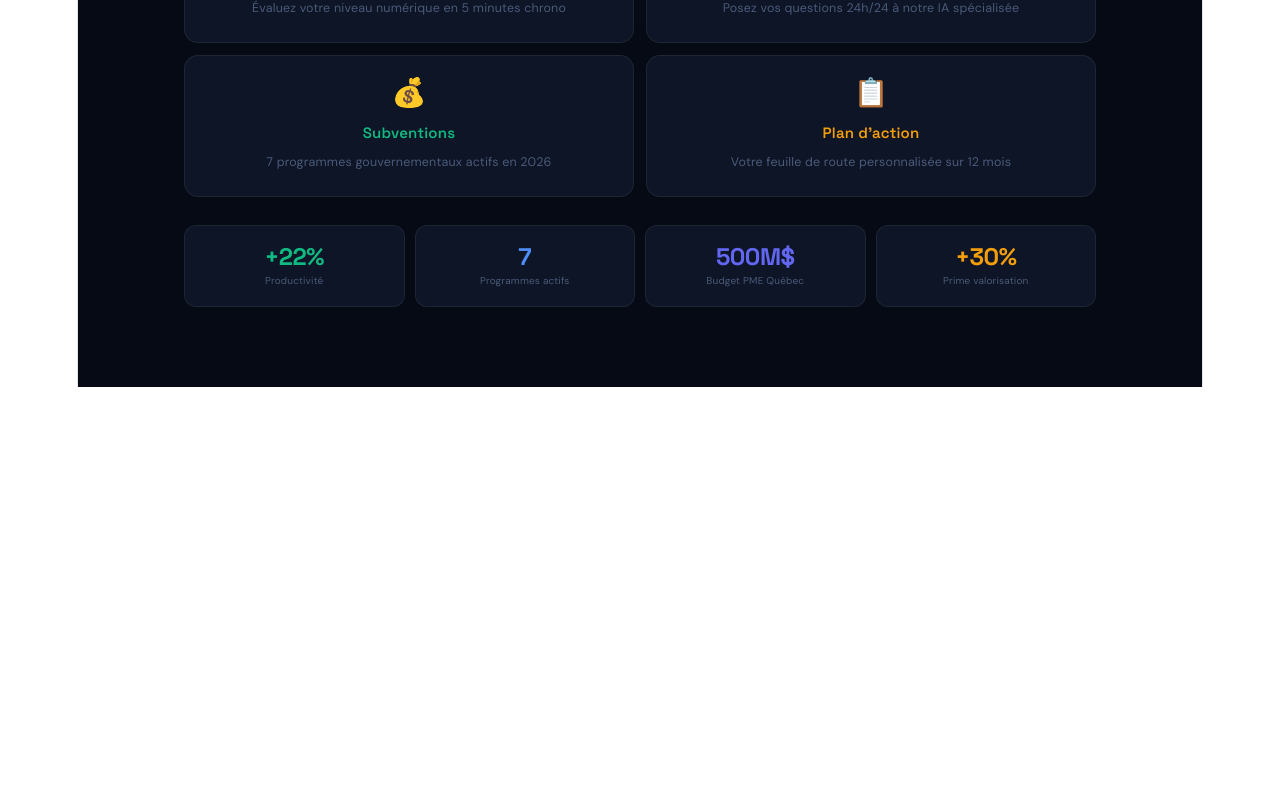
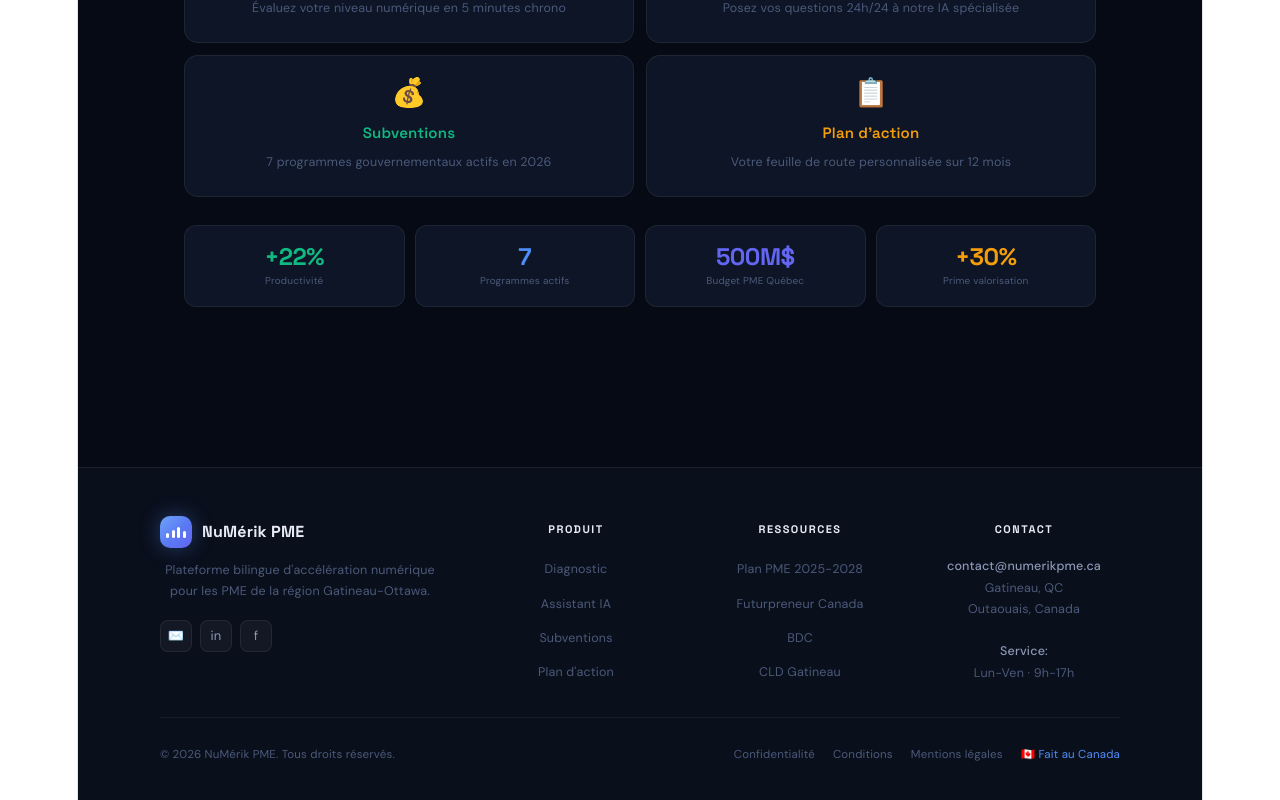
Before and after one commit to jojowill3-web/numerikpme, a React (Vite) app: page / in a window 1280 px wide. Shown: the part 691-1491 px from the top of the page. Before the commit the page ends 1078 px from the top, so only its background shows below. Built offline with nearby package versions, Linux system fonts and the light colour scheme.

Commit message:
feat: ajoute footer pwofesyonèl

```diff
--- a/src/App.jsx
+++ b/src/App.jsx
@@ -370,6 +370,33 @@ export default function App() {
           .stats-row{grid-template-columns:repeat(2,1fr)}
           .impact-grid{grid-template-columns:repeat(2,1fr)}
         }
+        /* ── FOOTER ── */
+        .footer{background:#0A0F1C;border-top:1px solid rgba(255,255,255,0.07);padding:48px 24px 32px;margin-top:80px}
+        .footer-inner{max-width:960px;margin:0 auto;display:grid;grid-template-columns:1.5fr 1fr 1fr 1fr;gap:32px}
+        .footer-brand{display:flex;flex-direction:column;gap:12px}
+        .footer-logo{display:flex;align-items:center;gap:10px}
+        .footer-tag{color:#4B5A7A;font-size:12.5px;line-height:1.65;max-width:280px}
+        .footer-social{display:flex;gap:8px;margin-top:6px}
+        .footer-icon{width:32px;height:32px;border-radius:8px;background:rgba(255,255,255,0.04);border:1px solid rgba(255,255,255,0.07);display:flex;align-items:center;justify-content:center;color:#8B97B4;text-decoration:none;transition:all 0.18s;font-size:13px}
+        .footer-icon:hover{border-color:#4F8EF7;color:#4F8EF7;background:rgba(79,142,247,0.06)}
+        .footer-col h4{font-family:'Space Grotesk',sans-serif;font-size:11px;font-weight:700;letter-spacing:1.5px;text-transform:uppercase;color:#E8EBF4;margin-bottom:14px}
+        .footer-col ul{list-style:none;display:flex;flex-direction:column;gap:8px}
+        .footer-col a,.footer-col li{font-size:12.5px;color:#4B5A7A;text-decoration:none;transition:color 0.18s;cursor:pointer}
+        .footer-col a:hover{color:#4F8EF7}
+        .footer-contact{font-size:12.5px;color:#4B5A7A;line-height:1.7}
+        .footer-contact strong{color:#8B97B4;font-weight:500}
+        .footer-bottom{max-width:960px;margin:32px auto 0;padding-top:24px;border-top:1px solid rgba(255,255,255,0.05);display:flex;justify-content:space-between;align-items:center;flex-wrap:wrap;gap:12px}
+        .footer-copy{font-size:11.5px;color:#4B5A7A}
+        .footer-legal{display:flex;gap:18px;font-size:11.5px}
+        .footer-legal a{color:#4B5A7A;text-decoration:none;transition:color 0.18s}
+        .footer-legal a:hover{color:#8B97B4}
+        @media(max-width:768px){
+          .footer{padding:36px 16px 100px}
+          .footer-inner{grid-template-columns:1fr;gap:28px}
+          .footer-bottom{flex-direction:column;text-align:center;gap:10px}
+          .footer-legal{flex-wrap:wrap;justify-content:center}
+        }
+
         @supports(padding:env(safe-area-inset-bottom)){
           .mob-nav{padding-bottom:calc(8px + env(safe-area-inset-bottom))}
         }
@@ -666,6 +693,75 @@ export default function App() {
           </div>
         )}
       </main>
+
+      {/* ── FOOTER ── */}
+      <footer className="footer">
+        <div className="footer-inner">
+          <div className="footer-brand">
+            <div className="footer-logo">
+              <div className="logo-mark" style={{ width: 32, height: 32 }}>
+                <div className="logo-bars">
+                  {[5, 8, 11, 7].map((h, i) => <div key={i} className="logo-bar" style={{ height: h, width: 3 }} />)}
+                </div>
+              </div>
+              <span style={{ fontFamily: "'Space Grotesk',sans-serif", fontWeight: 700, fontSize: 16, color: "#E8EBF4" }}>NuMérik PME</span>
+            </div>
+            <p className="footer-tag">
+              {lang === "fr"
+                ? "Plateforme bilingue d'accélération numérique pour les PME de la région Gatineau-Ottawa."
+                : "Bilingual digital acceleration platform for SMEs in the Gatineau-Ottawa region."}
+            </p>
+            <div className="footer-social">
+              <a href="mailto:contact@numerikpme.ca" className="footer-icon" title="Email">✉️</a>
+              <a href="https://linkedin.com" target="_blank" rel="noopener noreferrer" className="footer-icon" title="LinkedIn">in</a>
+              <a href="https://facebook.com" target="_blank" rel="noopener noreferrer" className="footer-icon" title="Facebook">f</a>
+            </div>
+          </div>
+
+          <div className="footer-col">
+            <h4>{lang === "fr" ? "Produit" : "Product"}</h4>
+            <ul>
+              <li><a onClick={() => setActiveTab("diagnostic")}>{t.nav.diagnostic}</a></li>
+              <li><a onClick={() => setActiveTab("assistant")}>{t.nav.assistant}</a></li>
+              <li><a onClick={() => setActiveTab("grants")}>{t.nav.subventions}</a></li>
+              <li><a onClick={() => setActiveTab("plan")}>{t.nav.plan}</a></li>
+            </ul>
+          </div>
+
+          <div className="footer-col">
+            <h4>{lang === "fr" ? "Ressources" : "Resources"}</h4>
+            <ul>
+              <li><a href="https://quebec.ca/plan-pme" target="_blank" rel="noopener noreferrer">Plan PME 2025-2028</a></li>
+              <li><a href="https://futurpreneur.ca" target="_blank" rel="noopener noreferrer">Futurpreneur Canada</a></li>
+              <li><a href="https://bdc.ca" target="_blank" rel="noopener noreferrer">BDC</a></li>
+              <li><a href="https://cldgatineau.com" target="_blank" rel="noopener noreferrer">CLD Gatineau</a></li>
+            </ul>
+          </div>
+
+          <div className="footer-col">
+            <h4>{lang === "fr" ? "Contact" : "Contact"}</h4>
+            <div className="footer-contact">
+              <strong>contact@numerikpme.ca</strong><br />
+              Gatineau, QC<br />
+              Outaouais, Canada<br /><br />
+              <strong>{lang === "fr" ? "Service" : "Service"}:</strong><br />
+              {lang === "fr" ? "Lun-Ven · 9h-17h" : "Mon-Fri · 9am-5pm"}
+            </div>
+          </div>
+        </div>
+
+        <div className="footer-bottom">
+          <div className="footer-copy">
+            © 2026 NuMérik PME. {lang === "fr" ? "Tous droits réservés." : "All rights reserved."}
+          </div>
+          <div className="footer-legal">
+            <a href="#confidentialite">{lang === "fr" ? "Confidentialité" : "Privacy"}</a>
+            <a href="#conditions">{lang === "fr" ? "Conditions" : "Terms"}</a>
+            <a href="#mentions">{lang === "fr" ? "Mentions légales" : "Legal"}</a>
+            <span style={{ color: "#4F8EF7" }}>🇨🇦 {lang === "fr" ? "Fait au Canada" : "Made in Canada"}</span>
+          </div>
+        </div>
+      </footer>
     </div>
   );
 }
```
